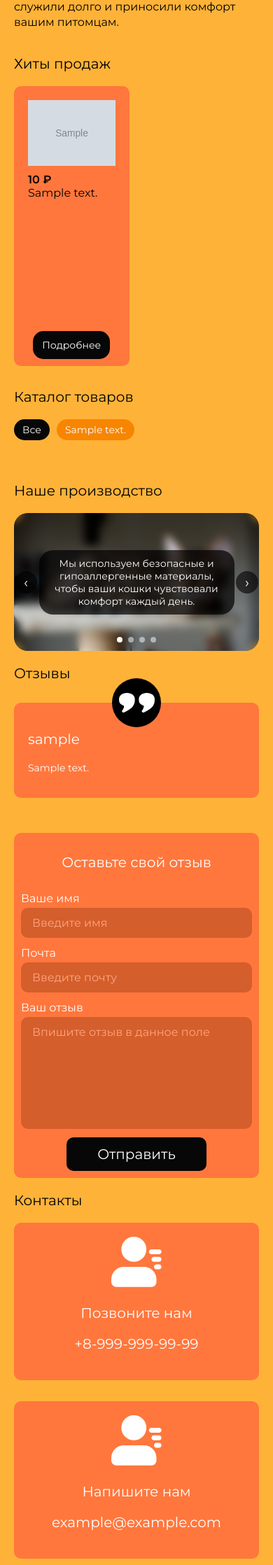
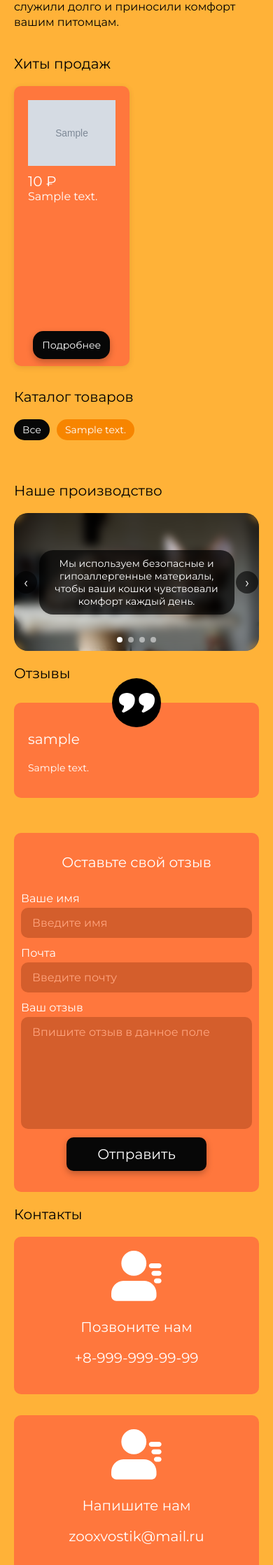
Before and after one commit to kuramagod/XBOCTUK, a FastAPI app: template templates/index.html in a window 390 px wide. Shown: the part 1391-3627 px from the top of the page at 70% size. Run offline with FastAPI, Linux system fonts and the light colour scheme; the template is opened without the code that fills it: most values are stand-ins (such as "Sample title", 1, 10 or a date in 2020); grey boxes marked "Sample" are stand-in pictures; data that the repository does not hold is empty; parts of the project's set-up code (start-up, migrations or seed data) failed here and were passed over.

Commit message:
Визуальные улучшения.

```diff
--- a/static/main/style.css
+++ b/static/main/style.css
@@ -7,7 +7,7 @@
     --form-bg: #D45E2C;
     --form-ph: #FFA57F;
     --bg-btn: #070707;
-    --bg-footer: #D59734;
+    --bg-footer: #DF7A4F;
     --bg-cat: #F78500;
 
     /* z-index */
@@ -20,6 +20,7 @@
 * {
     box-sizing: border-box;
     font-family: 'Montserrat', sans-serif;
+    font-weight: 400;
 }
 
 body {
@@ -286,13 +287,19 @@ header {
     min-height: 489px;
     margin-left: 21px;
     margin-bottom: 12px;
-    color: var(--text-main);
+    color: var(--text-second);
     display: flex;
     flex-direction: column;
     padding: 20px;
     background-color: var(--card-bg);
     border-radius: 10px;
     font-size: 20px;
+    box-shadow: 0 2px 8px rgba(0, 0, 0, 0.1);
+    transition: box-shadow 0.4s cubic-bezier(0.25, 0.46, 0.45, 0.94);
+}
+
+.product_card:hover {
+    box-shadow: 0 8px 24px rgba(0, 0, 0, 0.20);
 }
 
 .product_card img {
@@ -304,14 +311,19 @@ header {
 
 .product_card p {
     margin: 0px;
+    overflow-wrap: break-word;
+    word-wrap: break-word;
+    hyphens: auto;
 }
 
 .price {
-    font-weight: 600;
+    font-size: 24px;
+    font-weight: 700;
 }
 
 .details_button {
     position: absolute;
+    font-size: 16px;
     left: 50%;
     transform: translateX(-50%);
     width: 180px;
@@ -324,6 +336,13 @@ header {
     padding: 10px;
     border: 0;
     cursor: pointer;
+    box-shadow: 0 4px 10px rgba(0, 0, 0, 0.25);
+    transition: box-shadow 0.3s
+}
+
+.details_button:hover {
+    background-color: #1a1a1a;
+    box-shadow: 0 6px 6px rgba(0, 0, 0, 0.25);
 }
 
 /* Адаптация карточек */
@@ -332,6 +351,10 @@ header {
         width: calc(50% - 21px);
         font-size: 16px;
         min-height: 400px;
+    }
+    .price {
+        font-size: 20px;
+        font-weight: 500;
     }
     .details_button {
         font-size: 14px;
@@ -574,7 +597,7 @@ header {
     border: none;
     border-radius: 10px;
     padding: 12px 16px;
-    color: var(--text-main);
+    color: var(--text-second);
     font-size: 24px;
 
     outline: none;
@@ -598,8 +621,16 @@ header {
     color: var(--text-second);
     border-radius: 10px;
     font-size: 24px;
+    margin-bottom: 20px;
     border: none;
     cursor: pointer;
+    box-shadow: 0 4px 10px rgba(0, 0, 0, 0.25);
+    transition: box-shadow 0.3s
+}
+
+.review_form button:hover {
+    background-color: #1a1a1a;
+    box-shadow: 0 6px 6px rgba(0, 0, 0, 0.25);
 }
 
 /* Мобильная адаптация раздела "Отзывы" */
@@ -785,13 +816,14 @@ footer {
 
 .price_modal {
     font-size: 28px;
-    font-weight: 600;
+    font-weight: 700;
     margin: 0;
+    color: var(--text-second);
 }
 
 .description_modal {
     font-size: 28px;
-    color: var(--text-main);
+    color: var(--text-second);
     margin: 0;
 }
 
--- a/templates/index.html
+++ b/templates/index.html
@@ -218,7 +218,7 @@
                     <div class="contact">
                         <img src="{{ url_for('static', path='images/main/phone.svg') }}" alt="Значок почты">
                         <p>Напишите нам</p>
-                        <p>example@example.com</p>
+                        <p>zooxvostik@mail.ru</p>
                     </div>
 
                     <div class="contact">
@@ -260,7 +260,7 @@
                         <div class="footer_el">
                             <p>Контакты</p>
                             <p>ул. Примерная 7Б</p>
-                            <p>example@example.com</p>
+                            <p>zooxvostik@mail.ru</p>
                             <p>+8-999-999-99-99</p>
                         </div>
                     </div>
```
